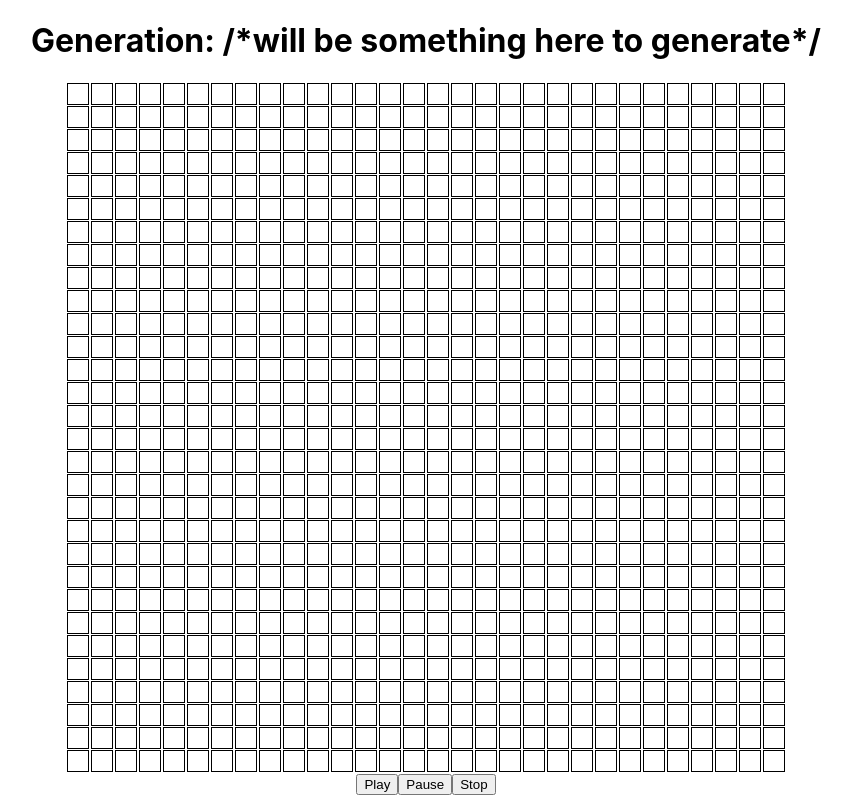
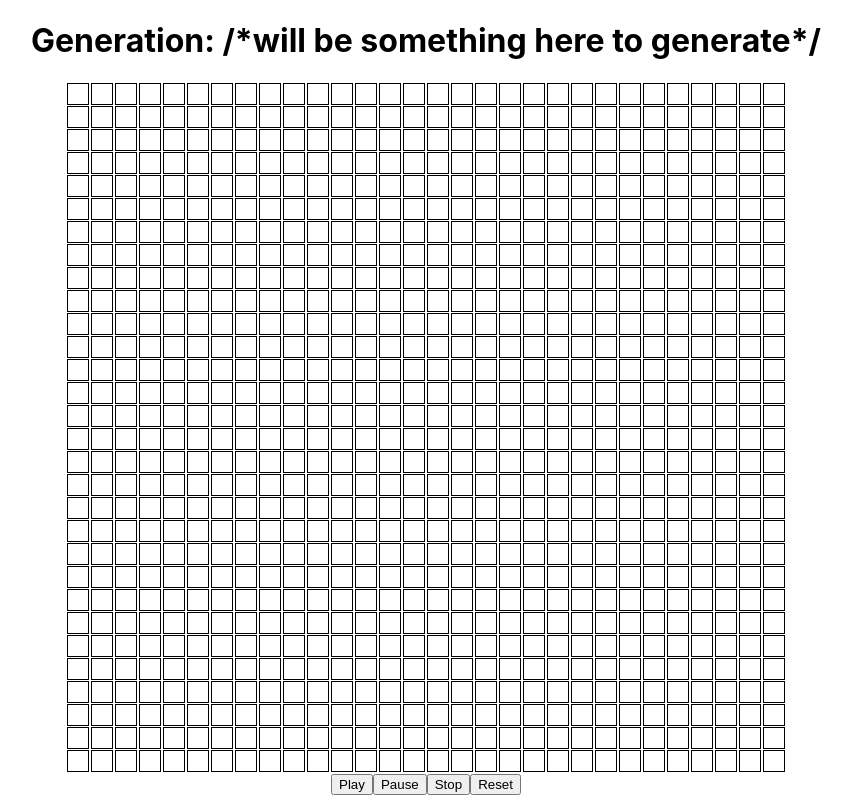
Before and after one commit to bloominstituteoftechnology/CS-Build-Week-1, a React (Create React App) app in the folder gol/: page / in a window 1280 px wide. Shown: the whole page, without its empty margins (214-1065 px from the left). Built offline with nearby package versions, Linux system fonts and the light colour scheme.

Commit message:
Reset Button

```diff
--- a/gol/src/Components/Footer.js
+++ b/gol/src/Components/Footer.js
@@ -7,6 +7,7 @@ const Footer = (props) => {
                 <button className='submit' onClick={props.play}>Play</button>
                 <button className='submit' onClick={props.pause}>Pause</button>
                 <button className='submit' onClick={props.stop}>Stop</button>
+                <button className='submit' onClick={props.reset}>Reset</button>
             </div>
         </div>
     )
--- a/gol/src/Components/Grid.js
+++ b/gol/src/Components/Grid.js
@@ -14,6 +14,7 @@ class Grid extends Component {
             game_of_life: new Game_of_life(),
          }
     }
+
 
     play = () => {
         if (!this.state.runningGame) {
@@ -33,6 +34,14 @@ class Grid extends Component {
             runningGame: false,
         });
         console.log("Stop");
+    }
+
+    reset = () => {
+         this.setState({
+             gridSize: [30, 30],
+             runningGame: false,
+             game_of_life: new Game_of_life(),
+         })
     }
 
     toggleCell = (coordinates) => {
@@ -76,6 +85,7 @@ class Grid extends Component {
                     play = {this.play}
                     pause = {this.pause}
                     stop = {this.stop}
+                    reset = {this.reset}
                 />
             </div>
          );
```
